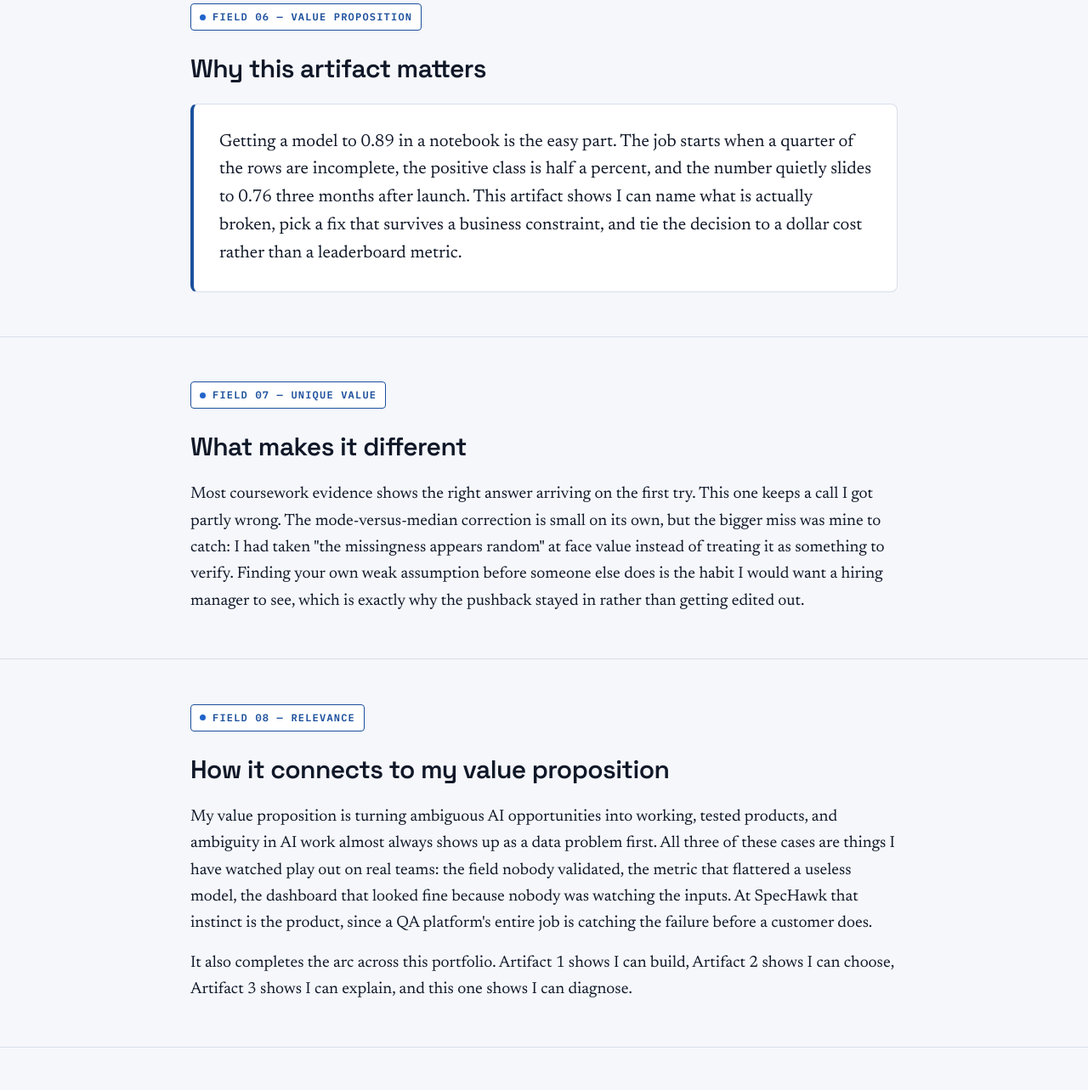
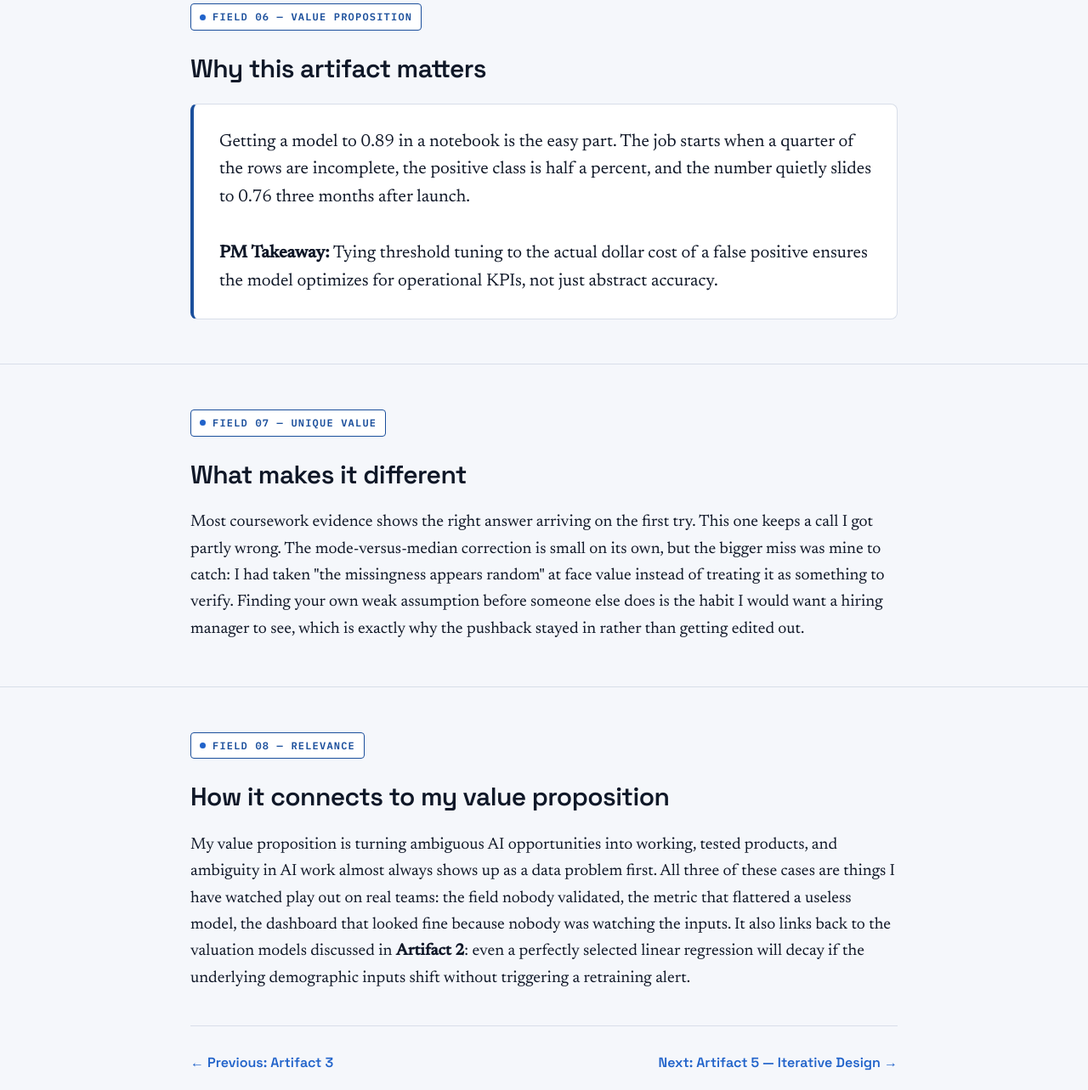
Before and after one commit to sahilsapra391/aiml-portfolio, a plain HTML site: page data-challenges.html in a window 1280 px wide. Shown: the part 5740-7023 px from the top of the page at 85% size. Drawn offline with Linux system fonts and the light colour scheme.

Commit message:
Update data-challenges.html

```diff
--- a/data-challenges.html
+++ b/data-challenges.html
@@ -179,6 +179,13 @@ figcaption{
   color:var(--muted);border-top:1px solid var(--line);letter-spacing:0.02em;line-height:1.5;
 }
 .refs p{font-size:16.5px;color:var(--muted);padding-left:28px;text-indent:-28px;margin-top:12px}
+
+/* ---------- bottom nav ---------- */
+.bottom-nav{display:flex;justify-content:space-between;align-items:center;margin-top:40px;padding-top:30px;border-top:1px solid var(--line)}
+.bottom-nav a{font-family:'Space Grotesk',sans-serif;font-weight:600;font-size:16px;color:var(--accent-bright);text-decoration:none}
+.bottom-nav a:hover{text-decoration:underline}
+.bottom-nav .prev{margin-right:auto}
+.bottom-nav .next{margin-left:auto}
 
 /* ---------- footer ---------- */
 footer{padding:44px 0 60px}
@@ -363,7 +370,8 @@ footer{padding:44px 0 60px}
     <span class="field">Field 06 — Value Proposition</span>
     <h2>Why this artifact matters</h2>
     <div class="vp-panel">
-      Getting a model to 0.89 in a notebook is the easy part. The job starts when a quarter of the rows are incomplete, the positive class is half a percent, and the number quietly slides to 0.76 three months after launch. This artifact shows I can name what is actually broken, pick a fix that survives a business constraint, and tie the decision to a dollar cost rather than a leaderboard metric.
+      Getting a model to 0.89 in a notebook is the easy part. The job starts when a quarter of the rows are incomplete, the positive class is half a percent, and the number quietly slides to 0.76 three months after launch.<br><br>
+      <b>PM Takeaway:</b> Tying threshold tuning to the actual dollar cost of a false positive ensures the model optimizes for operational KPIs, not just abstract accuracy.
     </div>
   </div>
 </section>
@@ -380,8 +388,12 @@ footer{padding:44px 0 60px}
   <div class="wrap">
     <span class="field">Field 08 — Relevance</span>
     <h2>How it connects to my value proposition</h2>
-    <p>My value proposition is turning ambiguous AI opportunities into working, tested products, and ambiguity in AI work almost always shows up as a data problem first. All three of these cases are things I have watched play out on real teams: the field nobody validated, the metric that flattered a useless model, the dashboard that looked fine because nobody was watching the inputs. At SpecHawk that instinct is the product, since a QA platform's entire job is catching the failure before a customer does.</p>
-    <p>It also completes the arc across this portfolio. Artifact 1 shows I can build, Artifact 2 shows I can choose, Artifact 3 shows I can explain, and this one shows I can diagnose.</p>
+    <p>My value proposition is turning ambiguous AI opportunities into working, tested products, and ambiguity in AI work almost always shows up as a data problem first. All three of these cases are things I have watched play out on real teams: the field nobody validated, the metric that flattered a useless model, the dashboard that looked fine because nobody was watching the inputs. It also links back to the valuation models discussed in <b>Artifact 2</b>: even a perfectly selected linear regression will decay if the underlying demographic inputs shift without triggering a retraining alert.</p>
+
+    <div class="bottom-nav">
+      <a class="prev" href="how-machines-learn.html">← Previous: Artifact 3</a>
+      <a class="next" href="artifact-5.html">Next: Artifact 5 — Iterative Design →</a>
+    </div>
   </div>
 </section>
 
@@ -430,6 +442,8 @@ footer{padding:44px 0 60px}
       <a href="fitbot.html">Artifact 1: FitBot</a>
       <a href="ml-vs-dl.html">Artifact 2: ML vs. DL</a>
       <a href="how-machines-learn.html">Artifact 3: How Machines Learn</a>
+      <a href="data-challenges.html">Artifact 4: Data Challenges</a>
+      <a href="artifact-5.html">Artifact 5: Iterative Design</a>
       <a href="https://sahilsapra.com" target="_blank" rel="noopener">sahilsapra.com</a>
     </div>
   </div>
```
